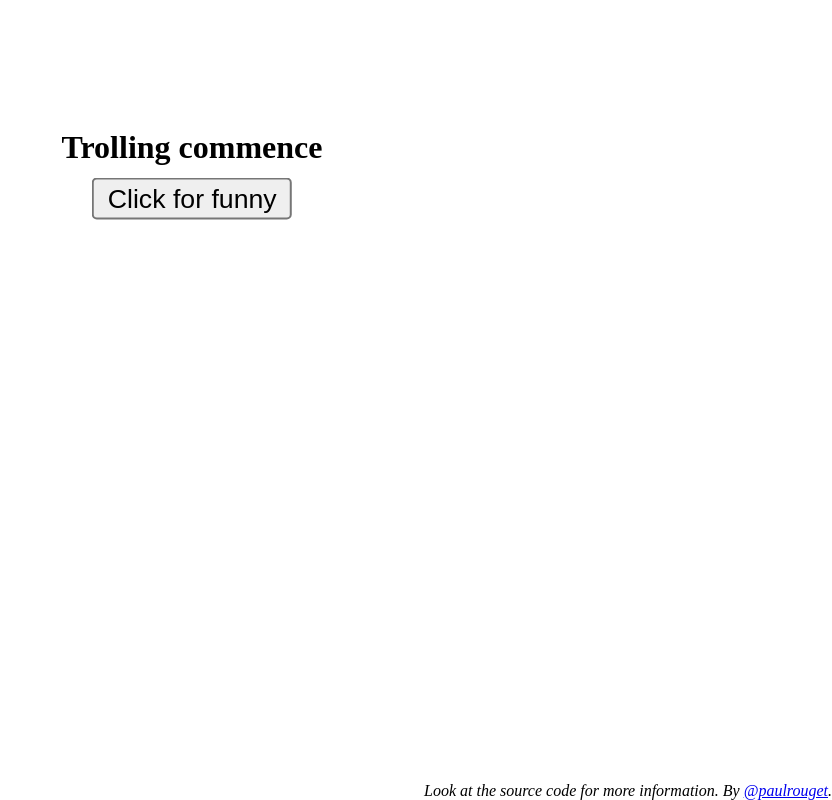
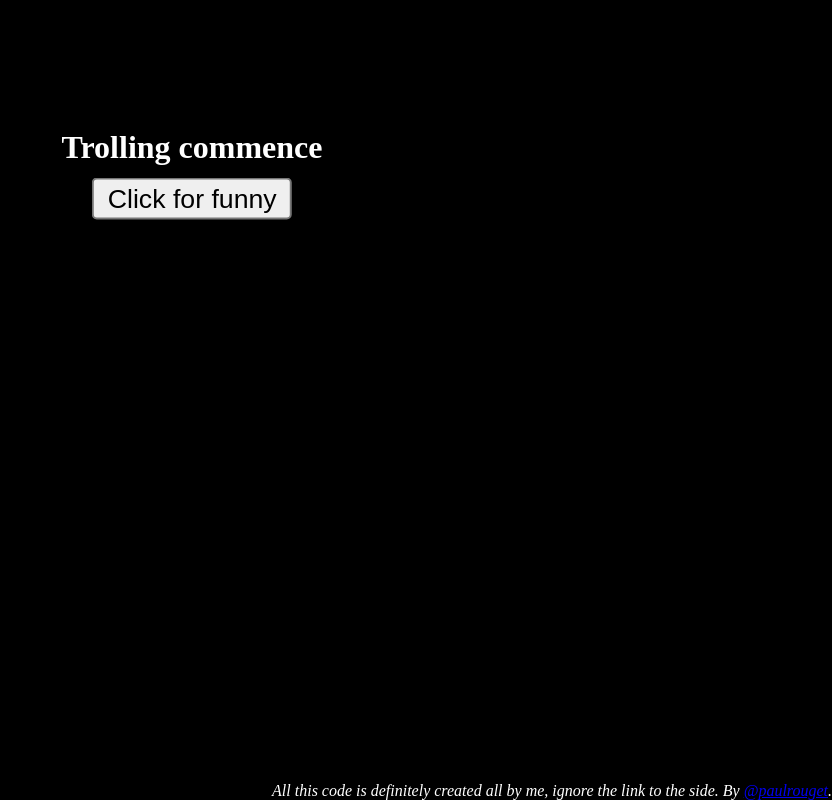
Before and after one commit to MotherOfG0d/MotherOfG0d.github.io, a plain HTML site: page index.html in a window 1280 px wide. Shown: the whole page, without its empty margins (448-1280 px from the left). Drawn offline with Linux system fonts and the light colour scheme.

Commit message:
Update index.html

```diff
--- a/index.html
+++ b/index.html
@@ -4,7 +4,12 @@
 <meta charset="utf-8">
 <title>Yo.</title>
 <style>
-    body {text-align: center; padding-top: 100px;}
+    body {
+        text-align: center;
+        padding-top: 100px;
+        background-color: black; /* Set the background color to black */
+        color: white; /* Set the default text color to white */
+    }
     #link, p {display: none;}
     .uploading p {display: block;}
     .uploaded #link {display: block;}
@@ -54,11 +59,12 @@
         xhr.send(fd);
     }
 </script>
-
+<br>
+<br>
 <p>Uploading...</p>
 <a id="link">It's online!!!</a>
 
-<em>Look at the source code for more information. By <a href="http://twitter.com/paulrouget">@paulrouget</a>.</em>
+<em>All this code is definitely created all by me, ignore the link to the side. By <a href="http://twitter.com/paulrouget">@paulrouget</a>.</em>
 
 </body>
 </html>
```
